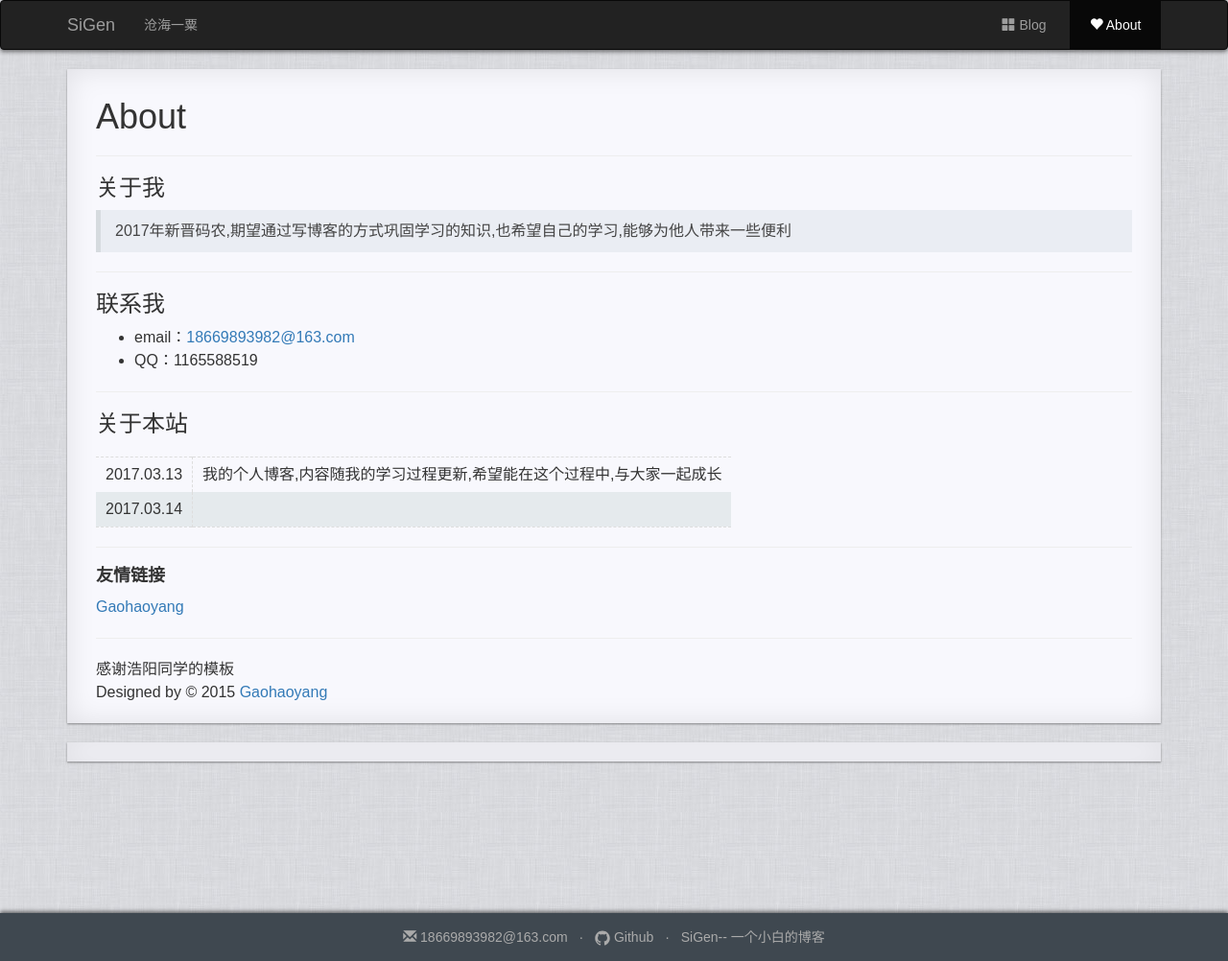
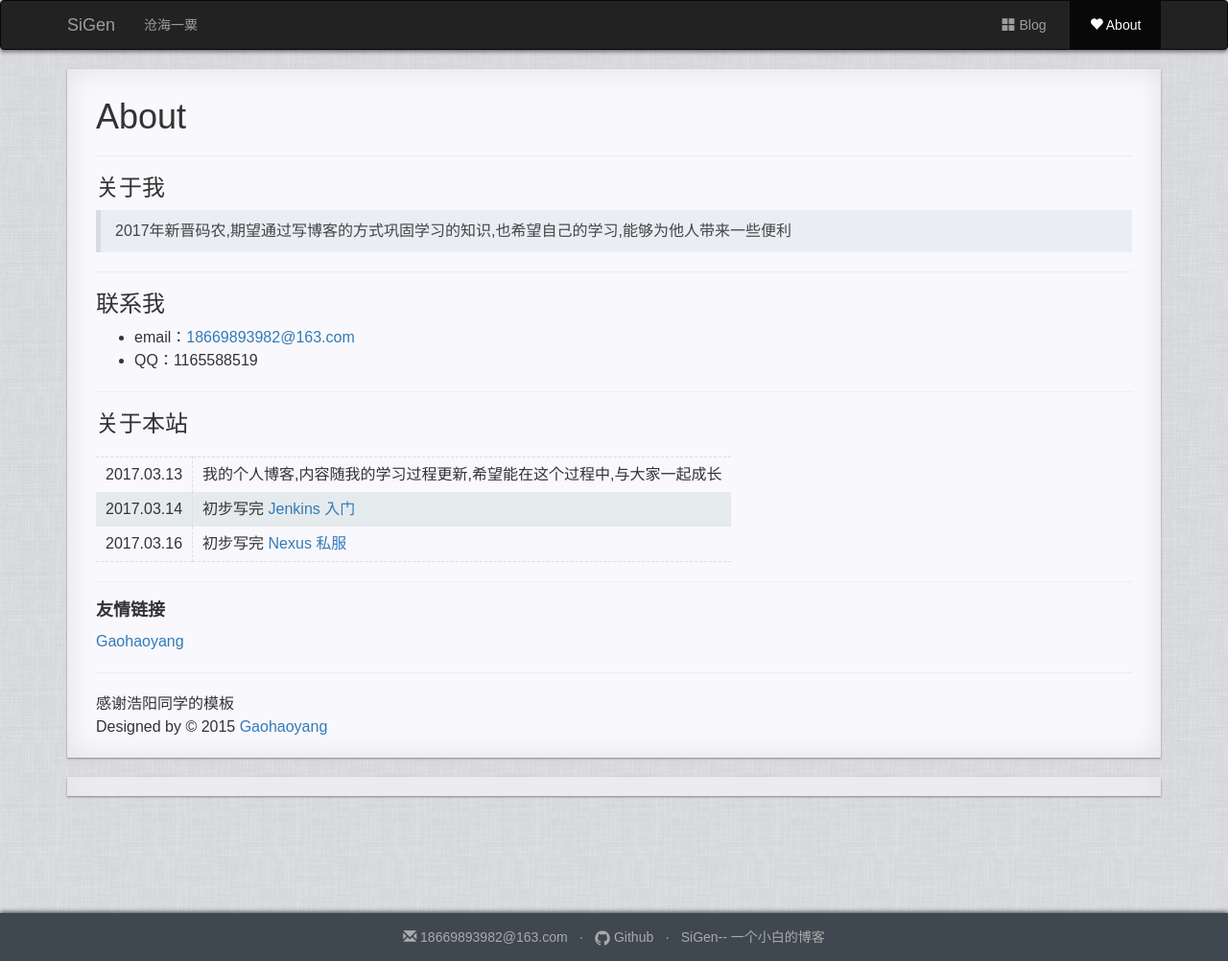
Before and after one commit to OhMyBuuug/OhMyBuuug.github.io, a Jekyll site: the page built from pages/about.md, in a window 1280 px wide. Shown: the whole page at 96% size. Built offline with Jekyll 4.4.1, drawn with Linux system fonts in a browser that asks for light colours; nearby versions of some CDN libraries; comment, search, counter and statistics services are not loaded; a style sheet for code colours, icons or effects is not loaded.

Commit message:
add new content 添加 关于本站 的信息

```diff
--- a/pages/about.md
+++ b/pages/about.md
@@ -23,7 +23,8 @@ icon: glyphicon-heart
 
 
 2017.03.13| 我的个人博客,内容随我的学习过程更新,希望能在这个过程中,与大家一起成长
-2017.03.14|
+2017.03.14| 初步写完 [Jenkins 入门](https://ohmybuuug.github.io/2017/03/13/jenkins/)
+2017.03.16| 初步写完 [Nexus 私服](https://ohmybuuug.github.io/2017/03/15/nexus/)
 
 ---
 
```
